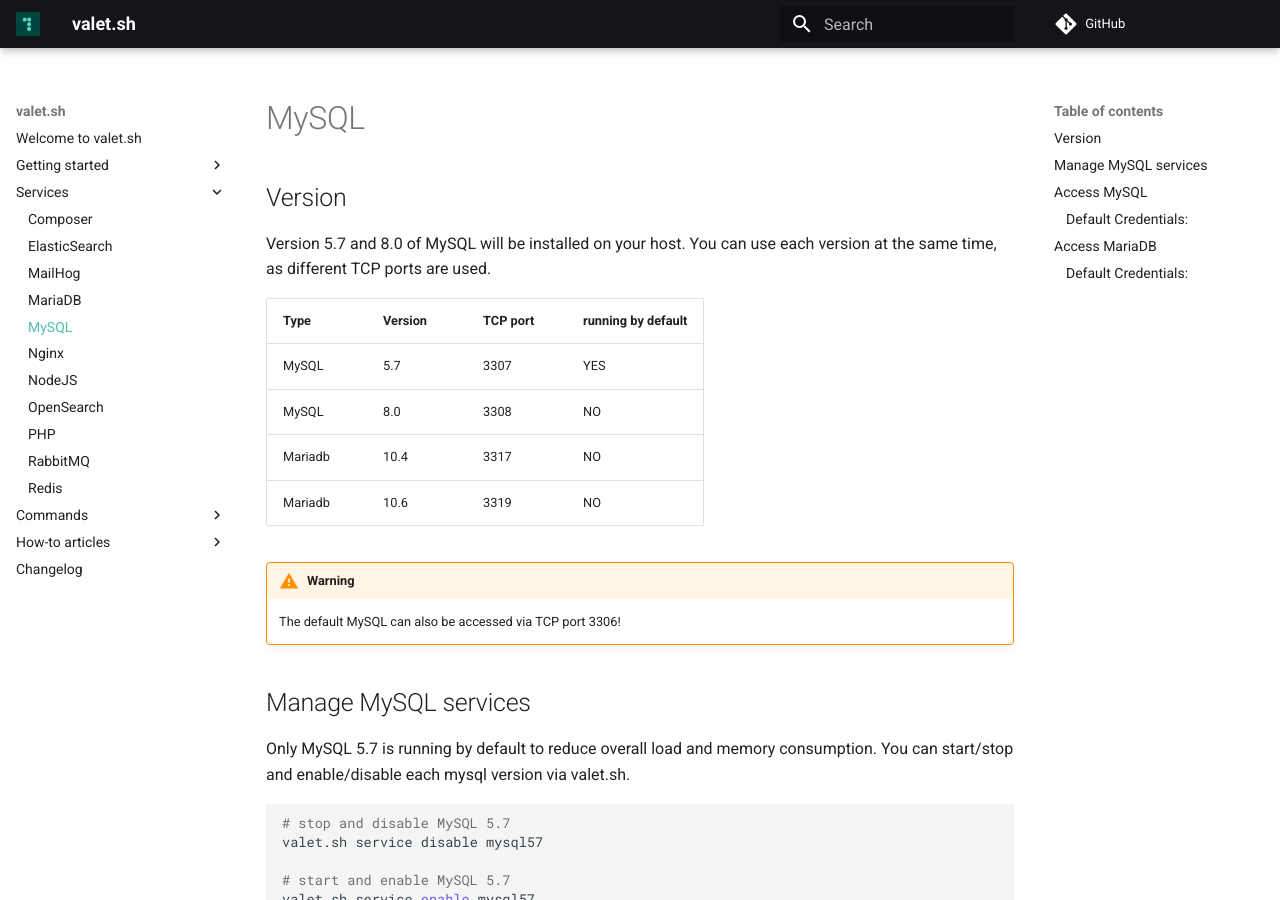
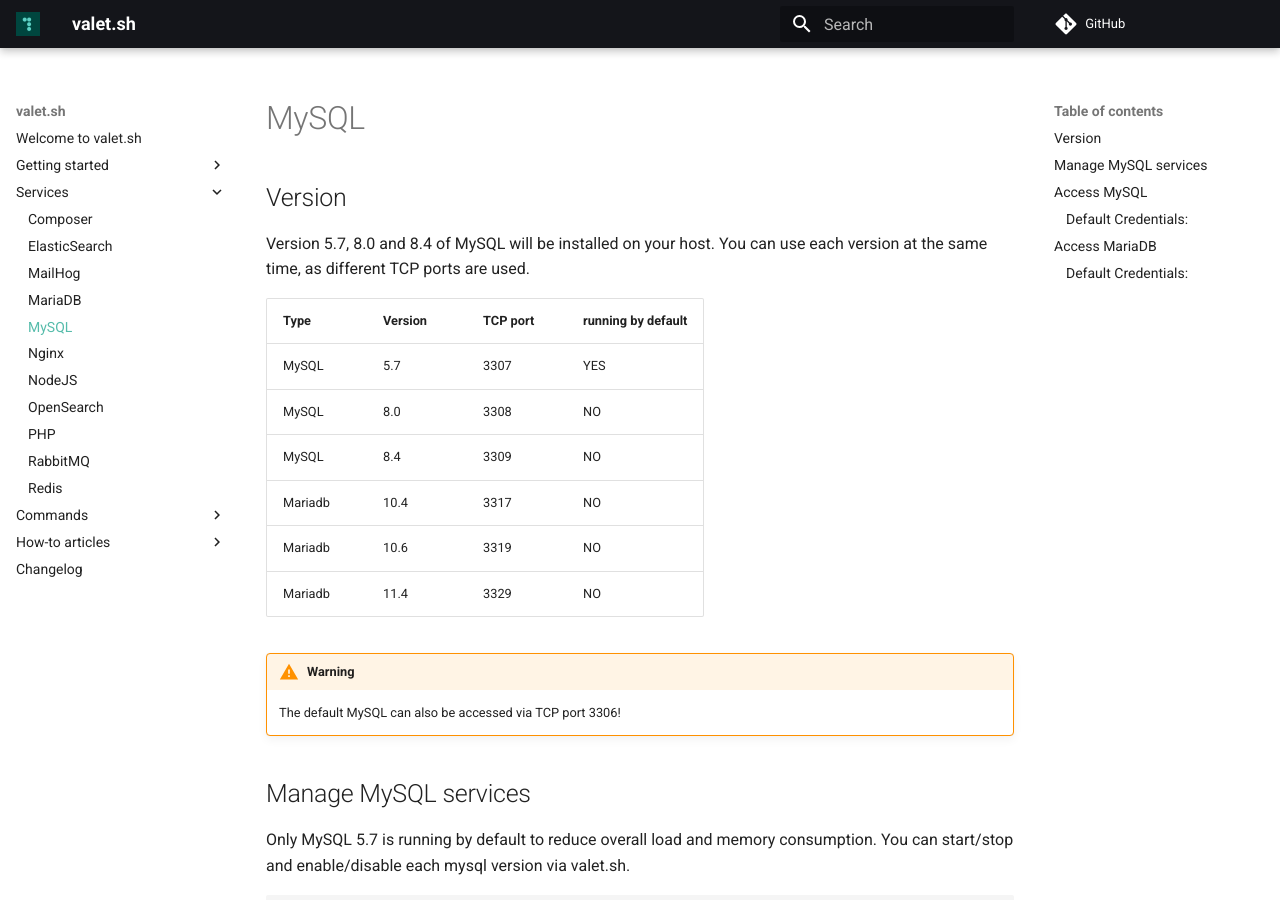
Before and after one commit to valet-sh/docs, an MkDocs documentation site: the page built from docs/services/mysql.md, in a window 1280 px wide and 900 px high. Built offline with MkDocs 1.6.1 and Material for MkDocs 9.7.7, drawn with Linux system fonts in a browser that asks for light colours; comment, search, counter and statistics services are not loaded.

Commit message:
update docs for upcoming changes in 2.10.0

```diff
--- a/docs/services/mysql.md
+++ b/docs/services/mysql.md
@@ -7,16 +7,17 @@
 
 ## Version
 
-Version 5.7 and 8.0 of MySQL will be installed on your host. You can use each version at the same time, as different TCP ports are used.
+Version 5.7, 8.0 and 8.4 of MySQL will be installed on your host. You can use each version at the same time, as different TCP ports are used.
 
 
 | Type    | Version | TCP port |running by default|
 |---------|---------|----------|-------|
 | MySQL   | 5.7     | 3307     |YES|
 | MySQL   | 8.0     | 3308     |NO|
+| MySQL   | 8.4     | 3309     |NO|
 | Mariadb | 10.4    | 3317     |NO|
 | Mariadb | 10.6    | 3319     |NO|
-
+| Mariadb | 11.4    | 3329     |NO|
 
 !!! Warning
     The default MySQL can also be accessed via TCP port <string>3306</strong>!
```
Also changed, not shown: docs/services/php.md (+2 -1 lines).
